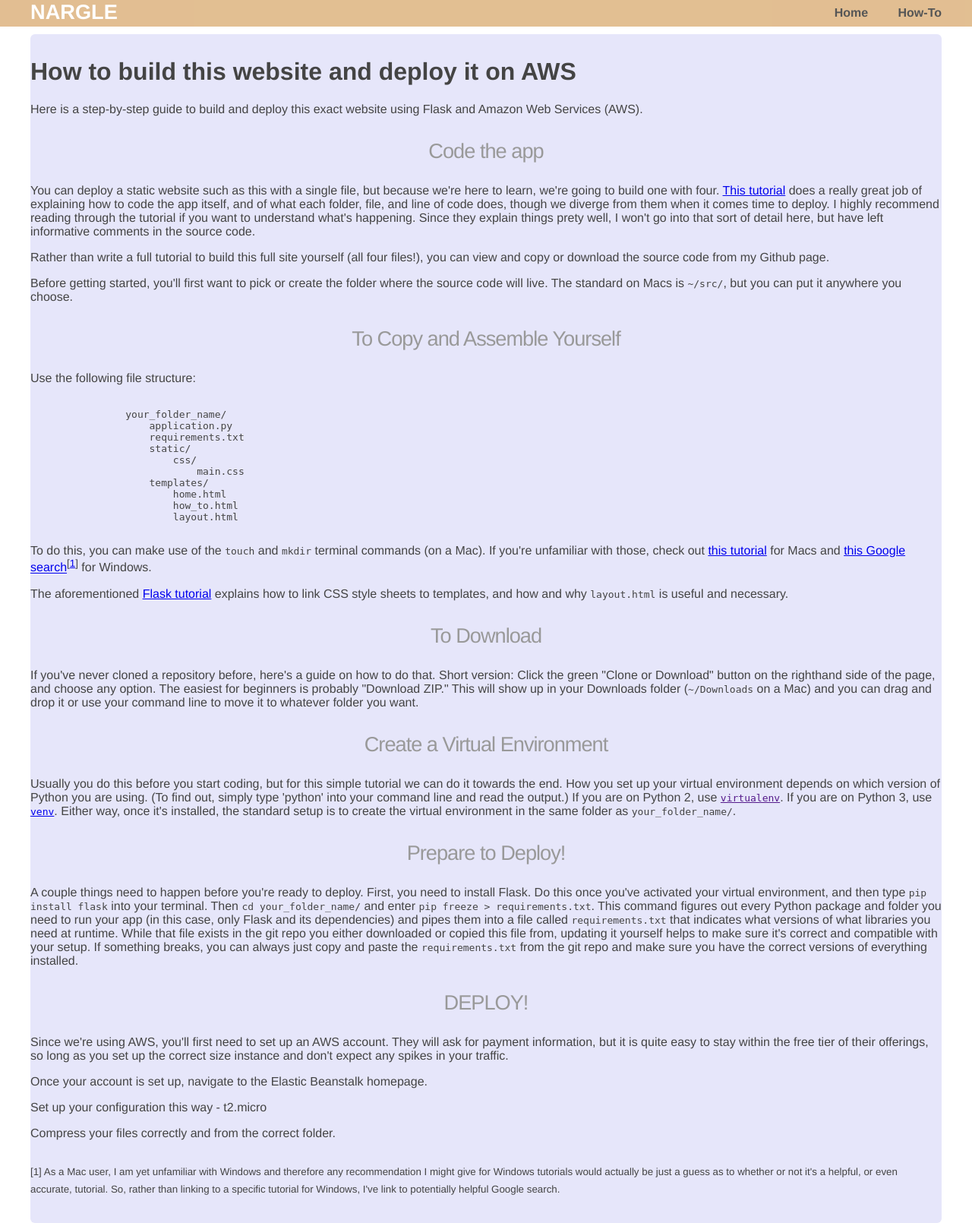
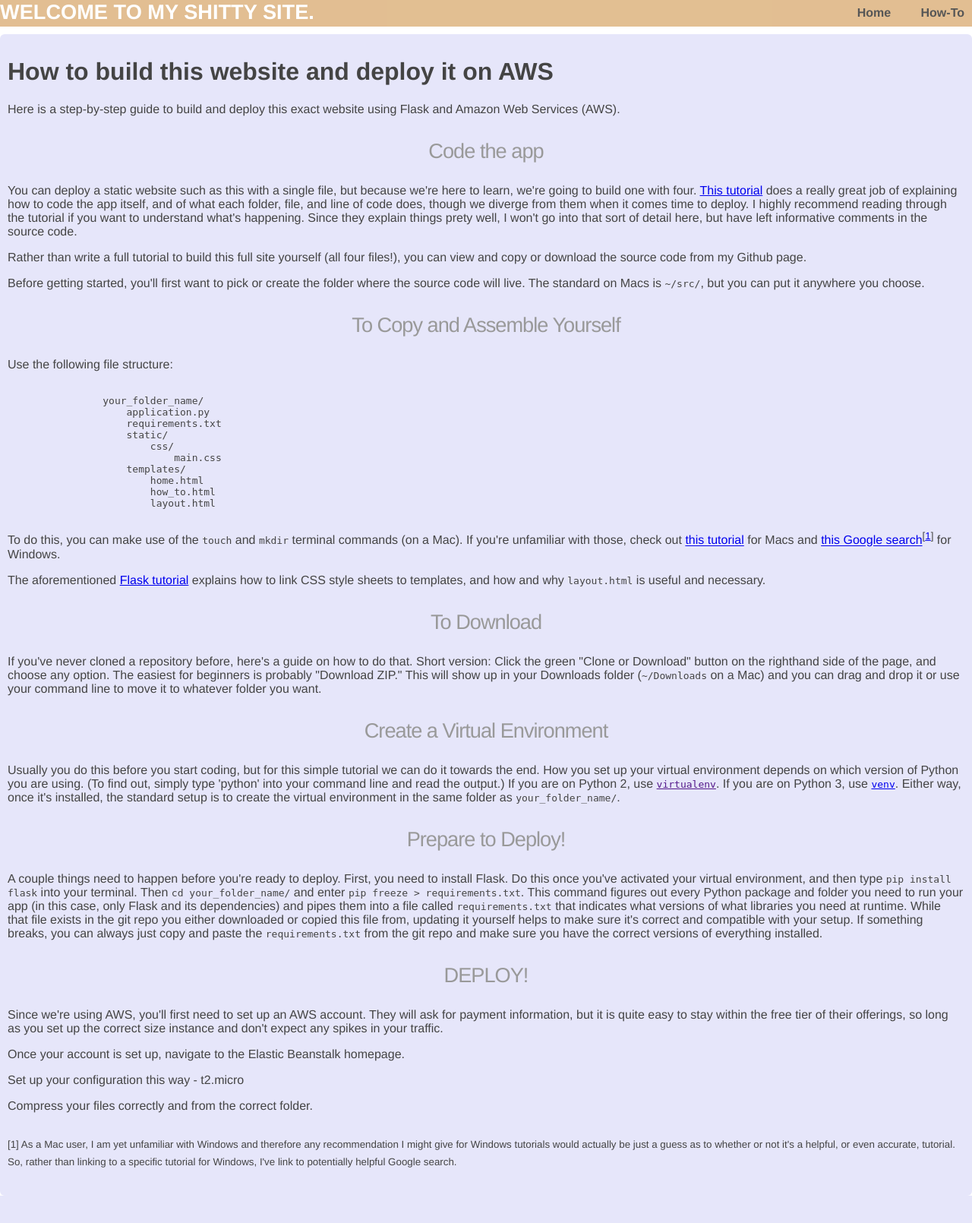
Before and after one commit to naaaargle/nargleapp, a Flask app: page /how-to in a window 1280 px wide. Shown: the whole page at 76% size. After the commit the page ends 1574 px from the top, so only its background shows below. Run offline with Flask 2, Linux system fonts and the light colour scheme.

Commit message:
CSS improvements

```diff
--- a/static/css/main.css
+++ b/static/css/main.css
@@ -29,18 +29,18 @@ header h1.logo:hover {
  * Centering the body content
  */
 .container {
-  width: 1200px;
+  width: 100%;
   margin: 0 auto;
 }
 div.home {
-  padding: 10px 0 30px 0;
+  padding: 10px 10px 30px 10px;
   background-color: #E6E6FA;
   -webkit-border-radius: 6px;
      -moz-border-radius: 6px;
           border-radius: 6px;
 }
 div.about {
-  padding: 10px 0 30px 0;
+  padding: 10px 10px 30px 10px;
   background-color: #E6E6FA;
   -webkit-border-radius: 6px;
      -moz-border-radius: 6px;
@@ -69,8 +69,12 @@ h3 {
 }
 .menu li + li {
   margin-left: 35px;
+  margin-right: 10px;
 }
 .menu li a {
   color: #444;
   text-decoration: none;
 }
+ol li {
+  margin-bottom: 10px;
+}
--- a/templates/layout.html
+++ b/templates/layout.html
@@ -8,7 +8,7 @@
       </head>
     <header>
       <div class="container">
-          <h1 class="logo">NARGLE</h1>
+          <h1 class="logo">Welcome to my shitty site.</h1>
           <strong><nav>
             <ul class="menu">
               <li><a href="{{ url_for('home') }}">Home</a></li>
```
